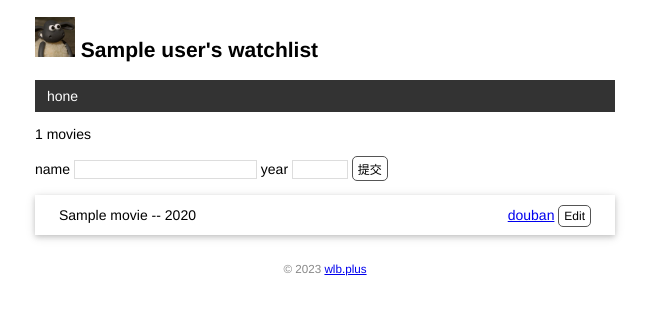
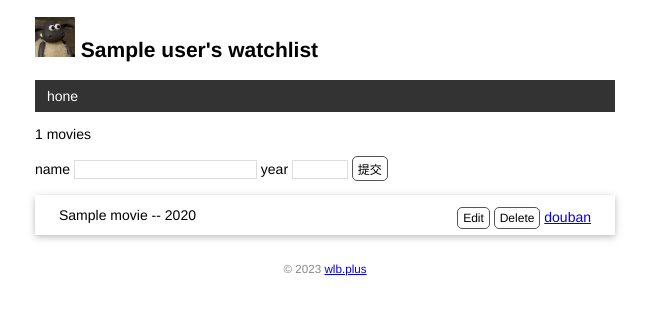
Before and after one commit to linupychiang/flask_learn, a Flask app: page / in a window 1280 px wide. Shown: the top 315 px of the page, without its empty margins (315-964 px from the left). Run offline with Flask 3, Linux system fonts and the light colour scheme; a database or web service that is not in the repository returns one stand-in record (values such as "Sample title"); some libraries are stand-ins or nearby versions.

Commit message:
完成第7章 表单 （删除电影信息）

```diff
--- a/chapter07/app.py
+++ b/chapter07/app.py
@@ -69,3 +69,11 @@ def edit_movie(title):
         return redirect(url_for('index'))
 
     return render_template('edit.html', movie=movie)
+
+
+@app.route('/movie/delete/<string:title>', methods=['POST'])
+def delete_movie(title):
+    print(title)
+    db_flask_demo.db.movie.delete_one({'title': title})
+    flash('delete finished')
+    return redirect(url_for('index'))
--- a/chapter07/static/css/style.css
+++ b/chapter07/static/css/style.css
@@ -119,3 +119,7 @@ input[name=year] {
     border-color: #b8daff;
     border-radius: 5px;
 }
+
+.inline-form {
+    display: inline;
+}
--- a/chapter07/templates/index.html
+++ b/chapter07/templates/index.html
@@ -20,8 +20,11 @@
         <li>
             {{movie.title}} -- {{movie.year}}
             <span class="float-right">
+                <a class="btn" href="{{ url_for('edit_movie', title=movie.title) }}">Edit</a>
+                <form class="inline-form" method="post" action="{{ url_for('delete_movie', title=movie.title) }}">
+                    <input class="btn" type="submit" name="delete" value="Delete" onclick="return confirm('Are you sure?')">
+                </form>
                 <a class="douban" href="https://search.douban.com/movie/subject_search?search_text={{ movie.title }}" target="_blank" title="Find this movie on douban">douban</a>
-                <a class="btn" href="{{ url_for('edit_movie', title=movie.title) }}">Edit</a>
             </span>
         </li>
         {% endfor %}
```
